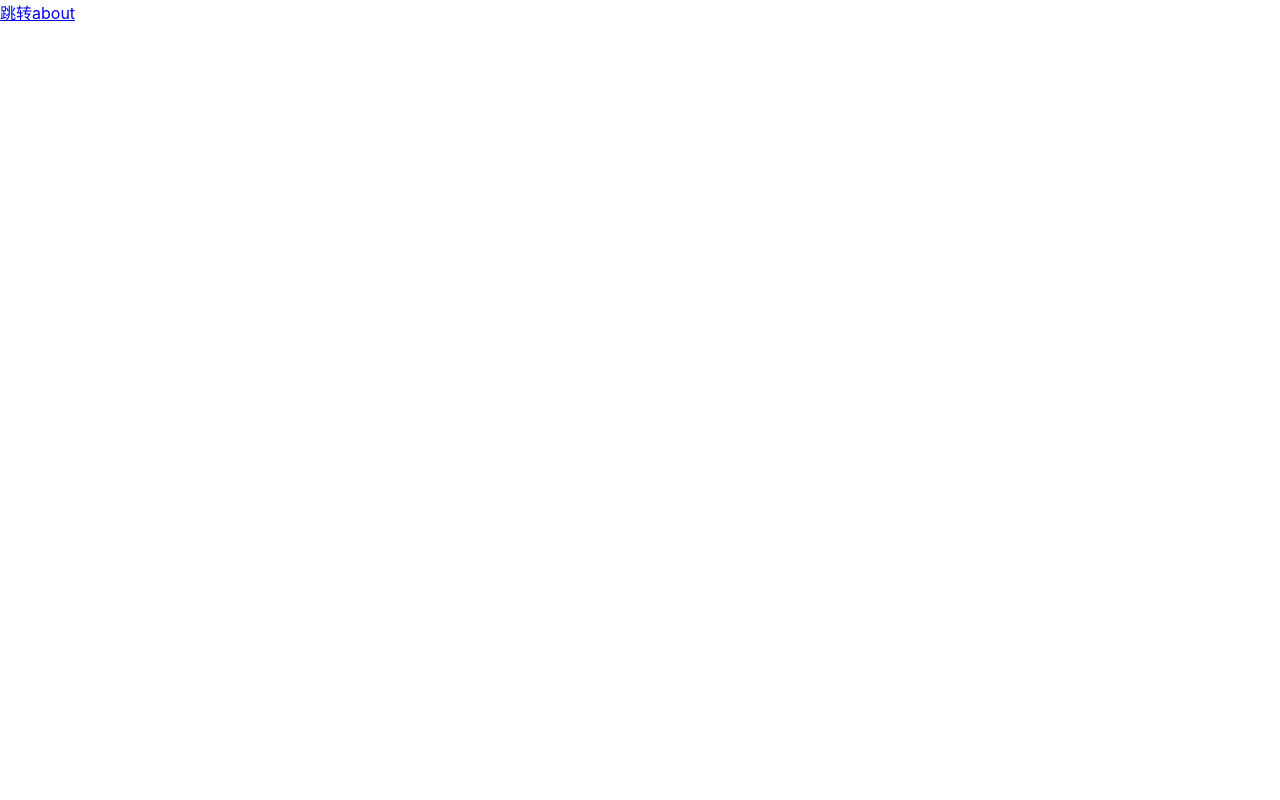
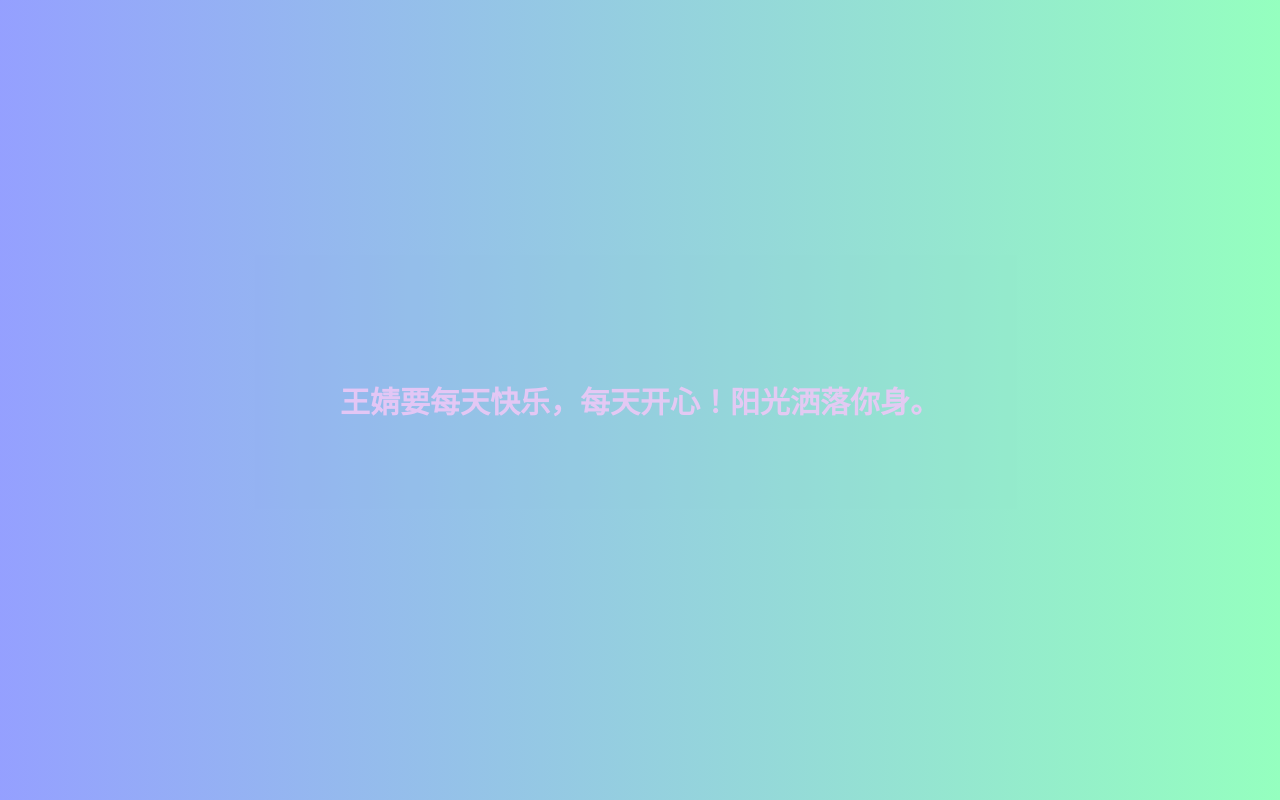
Before and after one commit to wpigdry/create-react, a React (Create React App) app in the folder create-demo/: page /index in a window 1280 px wide. Built offline with nearby package versions, Linux system fonts and the light colour scheme.

Commit message:
随机字体

```diff
--- a/create-demo/src/App.js
+++ b/create-demo/src/App.js
@@ -1,7 +1,7 @@
 import React from 'react';
 import {BrowserRouter as Router, Route, Switch, Link, Redirect} from 'react-router-dom';
 
-import About from './components/about/index';
+import Index from './components/index/index';
 // 这个标签可作为空白容器   类似于包裹两个li  外界是ul标签引用此组件
 // <React.Fragment></React.Fragment>  // <></>是简写 语法糖
 // function App() {
@@ -19,17 +19,14 @@ class App extends React.Component {
       没配会报错，没报错是因为webpack内部配置处理了
      #为哈希路由 */}
       <Router>
-        <Link to='about'>跳转about</Link>
         <Switch>
+          {/* 只配置一个主页面，其他页面全在index页面下配置   为了规避exact严格匹配跳转路由中路由拼接错误的问题 */}
           <Route path='/' exact component={() => {
-            return <div>
-              首页
-            </div>
+            return <Redirect to='/index'/>
           }}></Route>
           {/* 配置子路由时去除exact严格匹配 否则匹配不到 */}
-          <Route path='/about' exact component={About}></Route>
+          <Route path='/index' exact component={Index}></Route>
         </Switch>
-
       </Router>
     </>
   }
--- a/create-demo/src/components/about/index.js
+++ /dev/null
@@ -1,21 +0,0 @@
-import React from 'react';
-import {HashRouter as Router, Route, Switch, Link} from 'react-router-dom';
-
-class About extends React.Component {
-  render() {
-    return <>
-    iii
-      <Router>
-          about页面
-          {/* this.history.goBack()和this.history.go()不能回退子路由吗 只能回退一级路由？ */}
-        <Link to='/'>跳转首页</Link>
-
-        {/* <Switch> */}
-          {/* <Route path='/about/aaa' Component={About}></Route> */}
-        {/* </Switch> */}
-      </Router>
-    </>
-  }
-}
-
-export default About;
--- /dev/null
+++ b/create-demo/src/components/index/index.js
@@ -0,0 +1,82 @@
+import React from 'react';
+import {BrowserRouter as Router, Route, Switch, Link} from 'react-router-dom';
+import propTypes from 'prop-types';
+
+import './index.scss';
+
+class About extends React.Component {
+  constructor(arg) {
+    super(arg);
+
+    this.state = {
+      color: ''
+    }
+    this.timer = null;
+  }
+  // static propTypes = {
+  //   a: propTypes.bool,
+  //   b: propTypes.func.isRequired
+  // }
+
+  // static defaultProps = {
+  //   a: false,
+  //   b(){}
+  // }
+
+  componentDidMount() {
+    this.getRandomColor();
+  }
+
+  componentWillUnmount() {
+    this.timer && clearTimeout(this.timer);
+  }
+
+  getRandomColor = () =>{
+      this.timer && clearTimeout(this.timer);
+
+      const r = Math.floor(Math.random()*255);
+      const g = Math.floor(Math.random()*255);
+      const b = Math.floor(Math.random()*255);
+      const color = 'rgba('+ r +','+ g +','+ b +',0.9)';
+      console.log(color);
+      this.setState({
+        color
+      });
+
+      this.timer = setTimeout(() => {
+        clearTimeout(this.timer);
+        this.getRandomColor();
+      }, 300);
+  }
+
+  render() {
+    const {color} = this.state;
+    return <>
+      <Router>
+          {/* this.history.goBack()和this.history.go()不能回退子路由吗 只能回退一级路由？ */}
+        {/* <Link to='/setting'>跳转setting页</Link> */}
+
+        {/* <Switch> */}
+          {/* <Route path='/about/aaa' Component={About}></Route> */}
+        {/* </Switch> */}
+      </Router>
+
+      <div className='container' style={{color: `${color}`}}>
+        王婧要每天快乐，每天开心！阳光洒落你身。
+      </div>
+    </>
+  }
+}
+
+// 相当于在内部的 static静态方法和属性，自己本身的东西
+About.propTypes = {
+  a: propTypes.bool,
+  b: propTypes.func.isRequired
+}
+
+About.defaultProps = {
+  a: true,
+  b(){}
+}
+
+export default About;
--- /dev/null
+++ b/create-demo/src/components/index/index.scss
@@ -0,0 +1,10 @@
+.container {
+    height: 100vh;
+    display: flex;
+    align-items: center;
+    justify-content: center;
+    background-image: linear-gradient(to right , #7A88FF, #7AFFAF);
+    opacity: .8;
+    font-weight: 600;
+    font-size: 30px;
+}
```
Also changed, not shown: 1 other file (tests, documents, lock files or other folders).
